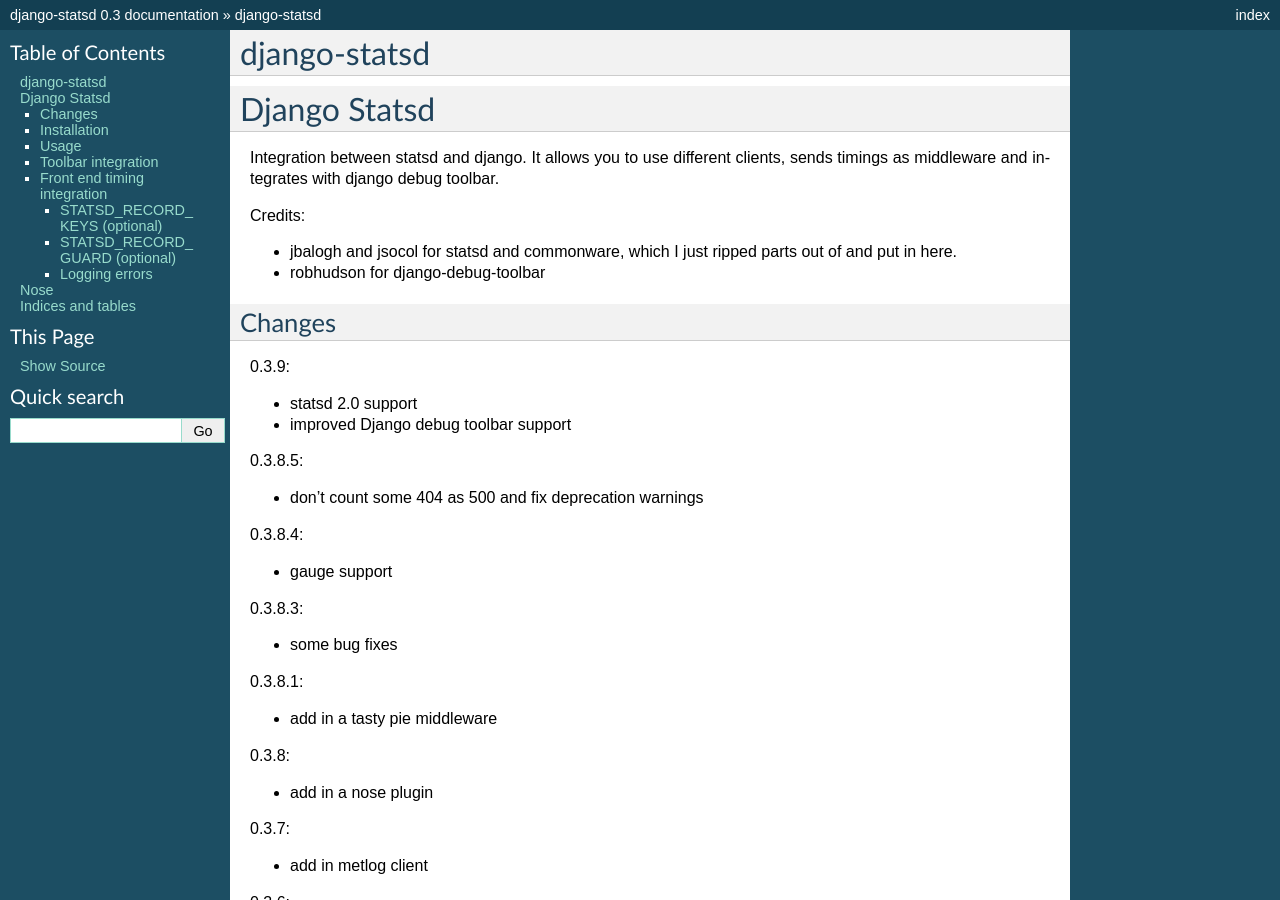
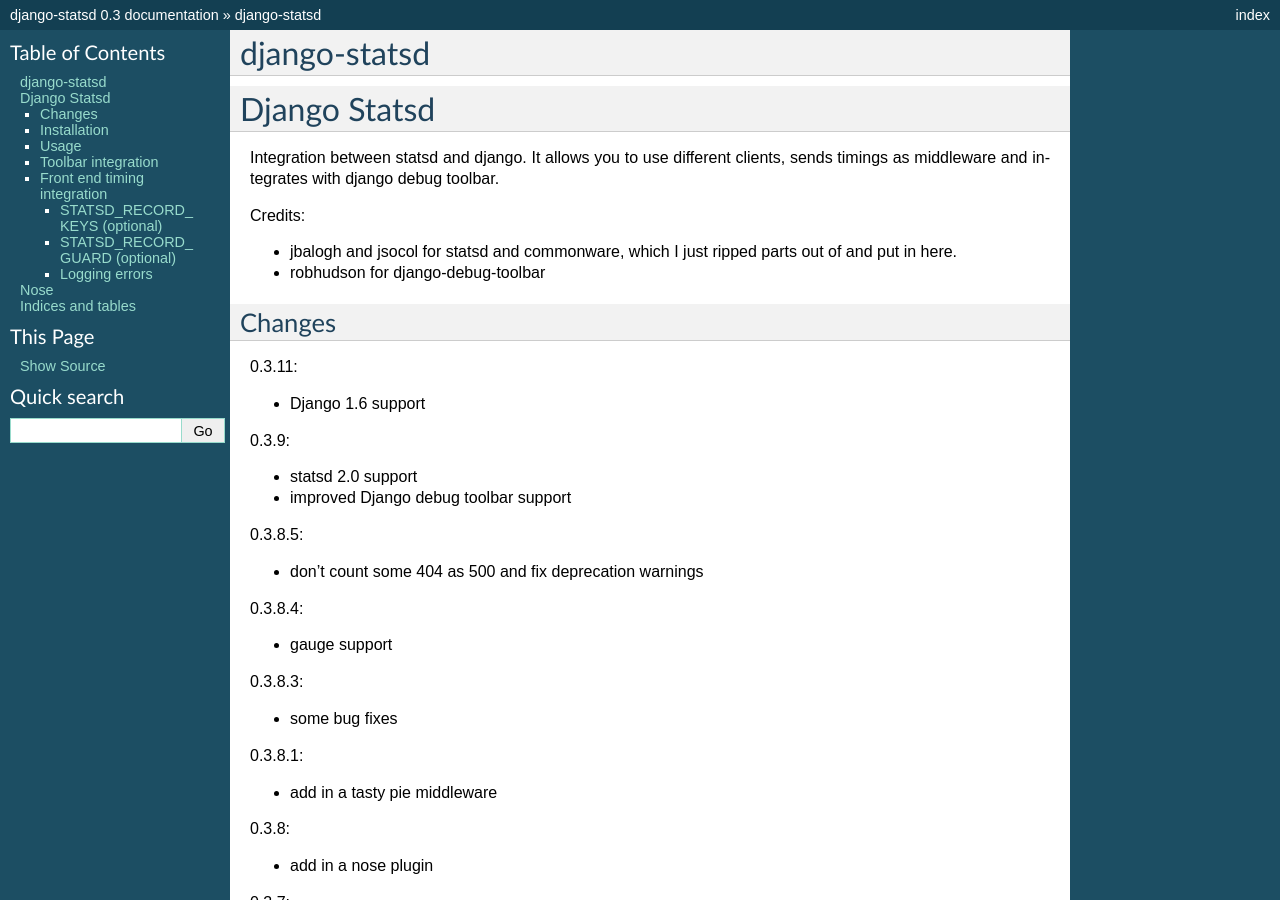
Before and after one commit to django-statsd/django-statsd, a Sphinx documentation site: the page built from docs/index.rst, in a window 1280 px wide and 900 px high. Built offline with Sphinx 7.4.7, drawn with Linux system fonts in a browser that asks for light colours.

Commit message:
bump for 1.6 support

```diff
--- a/docs/index.rst
+++ b/docs/index.rst
@@ -15,6 +15,10 @@ Credits:
 
 Changes
 -------
+
+0.3.11:
+
+- Django 1.6 support
 
 0.3.9:
 
--- a/setup.py
+++ b/setup.py
@@ -4,7 +4,7 @@ from setuptools import setup
 setup(
     # Because django-statsd was taken, I called this django-statsd-mozilla.
     name='django-statsd-mozilla',
-    version='0.3.10',
+    version='0.3.11',
     description='Django interface with statsd',
     long_description=open('README.rst').read(),
     author='Andy McKay',
```
Also changed, not shown: other parts of docs/index.rst (+1 -0 lines).
